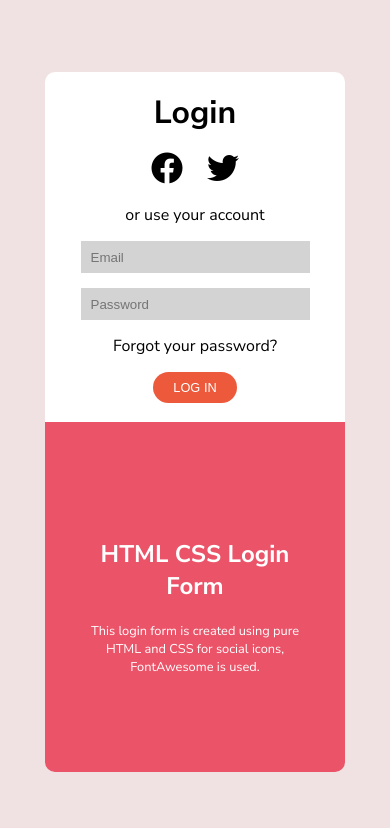
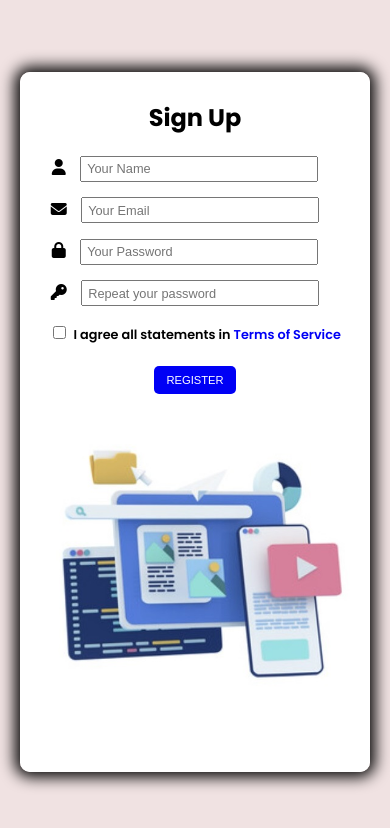
Before and after one commit to adibmansuri511/Responsive-signup-page, a plain HTML site: page index.html in a window 390 px wide. Drawn offline with Linux system fonts and the light colour scheme.

Commit message:
add complete files

```diff
--- a/index.html
+++ b/index.html
@@ -5,7 +5,12 @@
     <meta charset="UTF-8">
     <meta name="viewport" content="width=device-width, initial-scale=1.0">
     <title>Login Page</title>
-    <!-- Google Fonts -->
+    <!-- Google Fonts ('Poppins', sans-serif) -->
+    <link rel="preconnect" href="https://fonts.googleapis.com">
+    <link rel="preconnect" href="https://fonts.gstatic.com" crossorigin>
+    <link href="https://fonts.googleapis.com/css2?family=Poppins:wght@300;400;500;600;700;800&display=swap"
+        rel="stylesheet">
+    <!-- Google Fonts ('Nunito Sans', sans-serif) -->
     <link rel="preconnect" href="https://fonts.googleapis.com">
     <link rel="preconnect" href="https://fonts.gstatic.com" crossorigin>
     <link
@@ -13,7 +18,11 @@
         rel="stylesheet">
     <!-- External Stylesheet -->
     <link rel="stylesheet" href="style.css">
-    <!-- Font-Awesome CDN -->
+    <!-- Font-Awesome CDN (5.15.4)-->
+    <link rel="stylesheet" href="https://cdnjs.cloudflare.com/ajax/libs/font-awesome/5.15.4/css/all.min.css"
+        integrity="sha512-1ycn6IcaQQ40/MKBW2W4Rhis/DbILU74C1vSrLJxCq57o941Ym01SwNsOMqvEBFlcgUa6xLiPY/NS5R+E6ztJQ=="
+        crossorigin="anonymous" referrerpolicy="no-referrer" />
+    <!-- Font-Awesome CDN (6.4.2)-->
     <link rel="stylesheet" href="https://cdnjs.cloudflare.com/ajax/libs/font-awesome/6.4.2/css/all.min.css"
         integrity="sha512-z3gLpd7yknf1YoNbCzqRKc4qyor8gaKU1qmn+CShxbuBusANI9QpRohGBreCFkKxLhei6S9CQXFEbbKuqLg0DA=="
         crossorigin="anonymous" referrerpolicy="no-referrer" />
@@ -25,25 +34,32 @@
         <div class="mainBox">
             <form>
                 <div class="box" id="box-01">
-                    <div class="textLogo">Login</div>
-                    <div class="icons">
-                        <a href="#"><i class="fa-brands fa-facebook fa-2xl"></i></a>
-                        <a href="#"><i class="fa-brands fa-twitter fa-2xl"></i></a>
+                    <div class="textLogo">sign up</div>
+                    <div class="input-field">
+                        <label for="name"><i class="fas fa-user"></i></label>
+                        <input type="text" class="dimension" id="name" name="name" placeholder="Your Name">
                     </div>
-                    <div class="myAccount">
-                        <p>or use your account</p>
+                    <div class="input-field">
+                        <label for="email"><i class="fas fa-envelope"></i></label>
+                        <input type="email" class="dimension" id="email" name="email" placeholder="Your Email">
                     </div>
-                    <input type="email" name="email" id="" placeholder="Email">
-                    <input type="password" name="password" id="" placeholder="Password">
-                    <div class="forgotPwd">
-                        <p>Forgot your password?</p>
+                    <div class="input-field">
+                        <label for="pwd"><i class="fas fa-lock"></i></label>
+                        <input type="password" class="dimension" id="pwd" name="password" placeholder="Your Password">
                     </div>
-                    <button type="submit">log in</button>
+                    <div class="input-field">
+                        <label for="cpwd"><i class="fas fa-key"></i></label>
+                        <input type="password" class="dimension" id="cpwd" name="cpassword"
+                            placeholder="Repeat your password">
+                    </div>
+                    <div class="tc-checkbox">
+                        <input type="checkbox" name="terms&service" id="">
+                        <p>I agree all statements in <span style="color: #0000f5;">Terms of Service</span></p>
+                    </div>
+                    <button type="submit">Register</button>
                 </div>
             </form>
             <div class="box" id="box-02">
-                <h2>HTML CSS Login Form</h2>
-                <p>This login form is created using pure HTML and CSS for social icons, FontAwesome is used.</p>
             </div>
         </div>
     </div>
--- a/style.css
+++ b/style.css
@@ -3,7 +3,8 @@ body {
     padding: 0px;
     box-sizing: border-box;
     background-color: #f0e2e2;
-    font-family: 'Nunito Sans', sans-serif;
+    font-family: 'Poppins', sans-serif;
+    /* font-family: 'Nunito Sans', sans-serif; */
 }
 
 .flex-container {
@@ -21,12 +22,12 @@ body {
     justify-content: center;
     align-items: center;
     border-radius: 10px;
-    box-shadow: 0px 8px 7px 0 rgba(0, 0, 0);
+    box-shadow: 1px 1px 3px 0px #000000;
 }
 
 .box {
-    height: 450px;
-    width: 350px;
+    height: 420px;
+    width: 450px;
 }
 
 #box-01 {
@@ -38,137 +39,198 @@ body {
     align-items: center;
 }
 
-#box-02 {
-    background-color: #eb5368;
-    border-radius: 0px 10px 10px 0px;
-    display: flex;
-    flex-direction: column;
-    justify-content: center;
-    align-items: center;
-    color: #ffffff;
-    text-align: center;
-}
-
 .textLogo {
     display: flex;
     flex-flow: row wrap;
     justify-content: center;
     align-items: center;
     width: 100%;
-    font-size: 2rem;
+    font-size: 1.5rem;
     font-weight: 700;
     text-transform: capitalize;
-    padding-bottom: 15px;
+    padding-bottom: 30px;
 }
 
-.icons {
-    display: flex;
-    flex-flow: row wrap;
-    justify-content: center;
-    align-items: center;
-    width: 100%;
-    height: 40px;
-    padding-bottom: 15px;
+#box-01 .input-field {
+    margin-bottom: 18px;
 }
 
-.icons i {
-    color: #000000;
-    padding: 10px 12px;
-}
-
-.box .myAccount {
-    display: flex;
-    flex-flow: row wrap;
-    justify-content: center;
-    align-items: center;
-    width: 100%;
-}
-
-.box div>p {
-    margin: 0px;
-    padding-bottom: 15px;
-}
-
-
-input[type=email] {
-    width: 225px;
+#box-01 .dimension {
+    width: 320px;
     height: 30px;
-    background-color: #d3d3d3;
-    border: none;
-    outline: none;
-    margin-bottom: 15px;
-}
-
-input[type=password] {
-    width: 225px;
-    height: 30px;
-    background-color: #d3d3d3;
-    border: none;
-    outline: none;
-    margin-bottom: 15px;
+    margin: 0px 30px 0px 10px;
+    font-size: 1rem;
 }
 
 input::placeholder {
     padding-left: 8px;
 }
 
-.box .forgotPwd {
-    display: flex;
-    flex-flow: row wrap;
-    justify-content: center;
-    align-items: center;
-    width: 100%;
+#box-01 .tc-checkbox {
+    margin-bottom: 20px;
+    margin-left: 25px;
+}
+
+.tc-checkbox p {
+    margin: 0px;
+    display: inline-block;
+    font-weight: 600;
 }
 
 button {
-    padding: 10px 30px;
-    background-color: #ed593b;
+    padding: 10px 20px;
+    background-color: #0000f5;
     color: #ffffff;
     border: none;
-    border-radius: 17.5px 17.5px 17.5px 17.5px;
+    border-radius: 5px;
     text-transform: uppercase;
+    font-size: 0.8rem;
 }
 
-#box-02 h2 {
-    width: 225px;
+#box-02 {
+    background-color: #ffffff;
+    border-radius: 0px 10px 10px 0px;
+    display: flex;
+    flex-direction: column;
+    justify-content: center;
+    align-items: center;
+    background-image: url(./image/register-page.jpg);
+    background-repeat: no-repeat;
+    background-position: center;
+    background-size: contain;
 }
 
-#box-02 p {
-    width: 225px;
-    font-size: 0.8rem;
-    margin: 0px;
+@media only screen and (max-width: 900px) {
+    .mainBox {
+        box-shadow: 1px 1px 3px 0px #000000;
+    }
+
+    .box {
+        height: 420px;
+        width: 350px;
+    }
+
+    /* #box-01 {
+        background-color: #ffffff;
+        border-radius: 10px 0px 0px 10px;
+        display: flex;
+        flex-direction: column;
+        justify-content: center;
+        align-items: center;
+    } */
+
+    .textLogo {
+        padding-bottom: 20px;
+    }
+
+    #box-01 .input-field {
+        margin-bottom: 15px;
+    }
+
+    #box-01 .dimension {
+        width: 230px;
+        height: 25px;
+        margin: 0px 20px 0px 10px;
+        font-size: 1rem;
+    }
+
+    input::placeholder {
+        padding-left: 3px;
+    }
+
+    #box-01 .tc-checkbox {
+        margin-bottom: 20px;
+        margin-left: 0px;
+    }
+
+    .tc-checkbox p {
+        font-size: 0.8rem;
+    }
+
+    button {
+        padding: 10px 15px;
+        font-size: 0.7rem;
+    }
+
+    /* #box-02 {
+        border-radius: 0px 10px 10px 0px;
+        display: flex;
+        flex-direction: column;
+        justify-content: center;
+        align-items: center;
+        background-image: url(./image/register-page.jpg);
+        background-repeat: no-repeat;
+        background-position: center;
+        background-size: contain;
+    } */
+
 }
 
 @media only screen and (max-width: 700px) {
+
     .mainBox {
         display: flex;
         flex-direction: column;
-    }
-
-    .mainBox {
-
-        box-shadow: 0px 0px 0px 0;
+        /* justify-content: center; */
+        /* align-items: center; */
+        /* border-radius: 10px; */
+        box-shadow: 0px 0px 15px 5px;
     }
 
     .box {
-        width: 300px;
         height: 350px;
+        width: 350px;
     }
 
     #box-01 {
+        background-color: #ffffff;
         border-radius: 10px 10px 0px 0px;
-        margin-top: 20px;
+    }
+
+    /* .textLogo {
+        padding-bottom: 20px;
+    } */
+
+    /* #box-01 .input-field {
+        margin-bottom: 15px;
+    } */
+
+    #box-01 .dimension {
+        /* width: 230px; */
+        height: 20px;
+        /* margin: 0px 20px 0px 10px; */
+        font-size: 0.8rem;
+    }
+
+    /* input::placeholder {
+        padding-left: 3px;
+        font-size: 0.8rem;
+    } */
+
+    /* #box-01 .tc-checkbox {
+        margin-bottom: 20px;
+        margin-left: 0px;
+    } */
+
+    /* .tc-checkbox p {
+        font-size: 0.8rem;
+    } */
+
+    button {
+        padding: 8px 12px;
+        font-size: 0.7rem;
     }
 
     #box-02 {
         border-radius: 0px 0px 10px 10px;
-        margin-bottom: 20px;
-    }
-
-    button {
-        padding: 8px 20px;
-        background-color: #ed593b;
-        font-size: 0.8rem;
+        /* display: flex;
+        flex-direction: column;
+        justify-content: center;
+        align-items: center;
+        background-image: url(./image/register-page.jpg);
+        background-repeat: no-repeat;
+        background-position: center;
+        background-size: contain; */
     }
 
 }
```
Also changed, not shown: image/register-page.jpg (added), sign-up-page-lg.PNG (added), sign-up-page-md.PNG (added), sign-up-page-sm.png (added).
